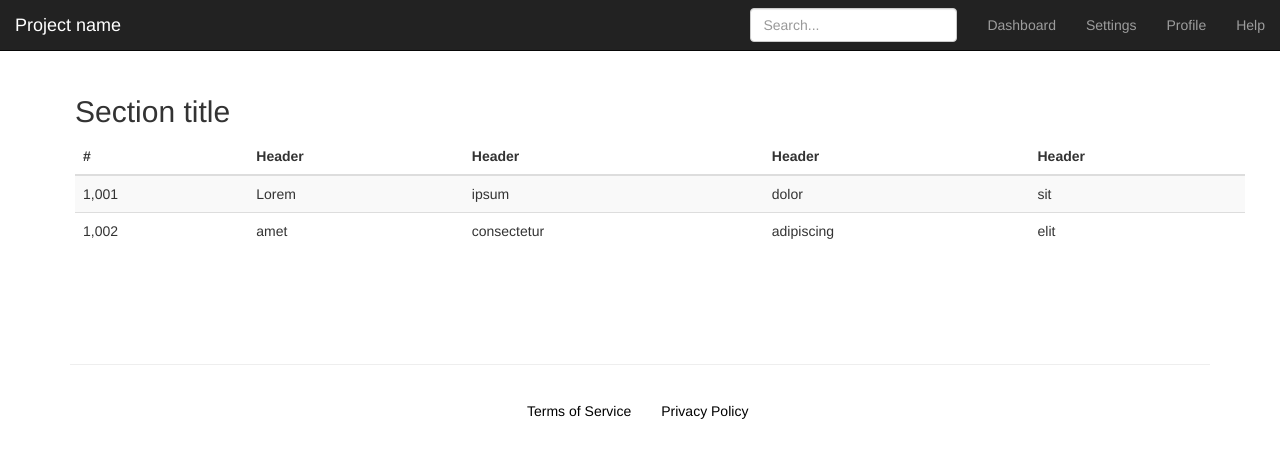
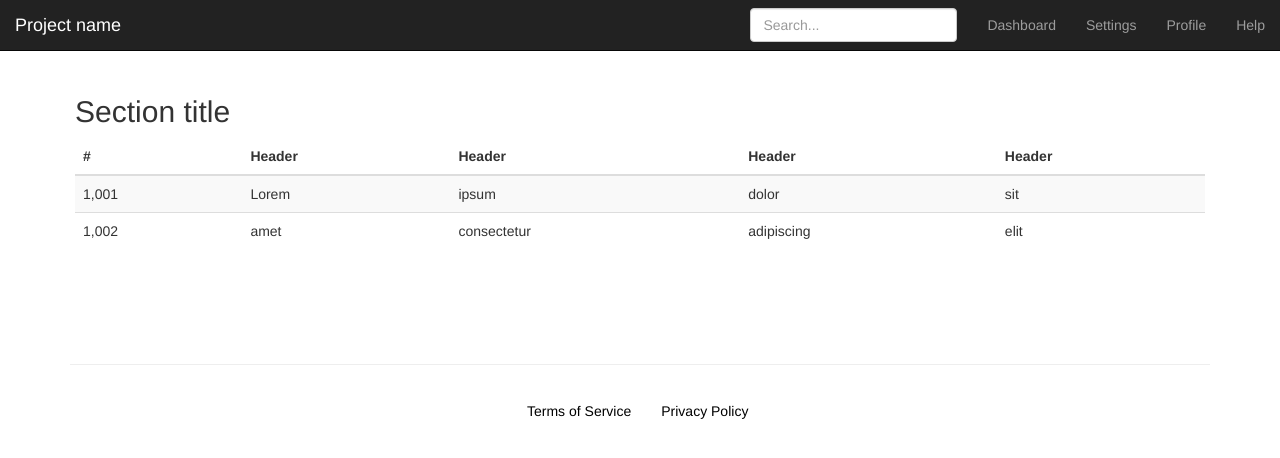
Before and after one commit to api-evangelist/portal-minimum, a Jekyll site: the page built from documentation/index.html, in a window 1280 px wide. Shown: the top 458 px of the page. Built offline with Jekyll 4.4.1, drawn with Linux system fonts in a browser that asks for light colours.

Commit message:
try again

```diff
--- a/documentation/index.html
+++ b/documentation/index.html
@@ -2,9 +2,6 @@
 layout: inner
 title: '{{ site.documentation.title }}'
 ---
-
-<div class="container">
-  <div class="row">
 
     <nav class="navbar navbar-inverse navbar-fixed-top">
        <div class="container-fluid">
@@ -63,10 +60,6 @@ title: '{{ site.documentation.title }}'
                  </tr>
                </tbody>
              </table>
-           </div>
          </div>
        </div>
      </div>
-
-	</div>
-</div>
```
